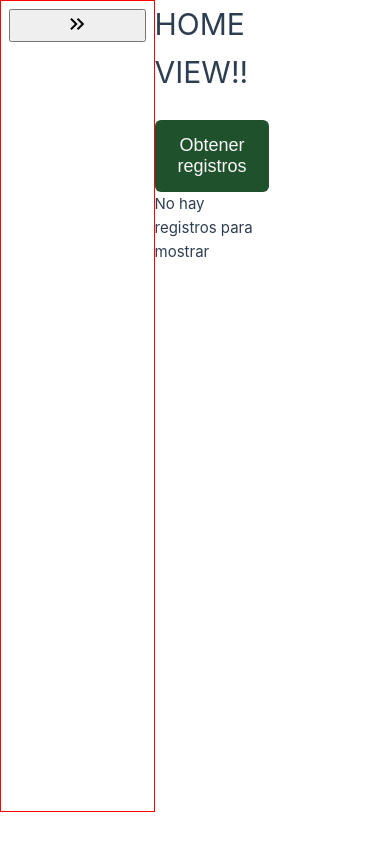
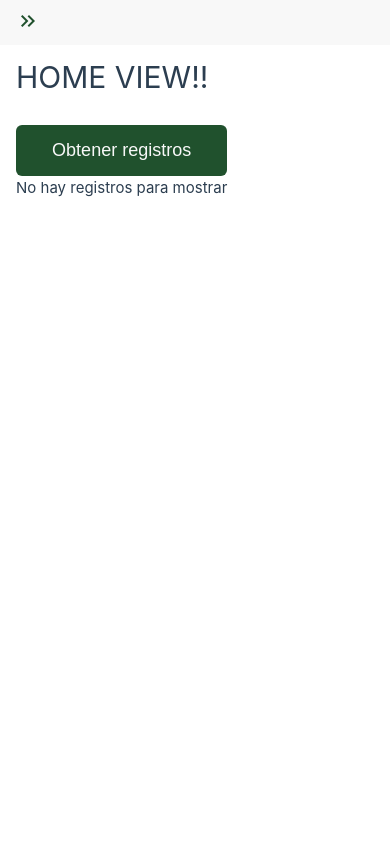
Before and after one commit to Franco2411/prueba-vue, a Vue app: page / in a window 390 px wide. Built offline with nearby package versions, Linux system fonts and the light colour scheme.

Commit message:
Sidebar y topbar en mobile listos

```diff
--- a/src/App.vue
+++ b/src/App.vue
@@ -1,6 +1,6 @@
 <template>
+  <sidebar2 v-if="!isAuthPage"></sidebar2>
   <div id="app">
-    <sidebar2 v-if="!isAuthPage"></sidebar2>
     <router-view></router-view>  <!-- Aquí se mostrará la vista de login -->
   </div>
 </template>
@@ -26,6 +26,7 @@ export default {
 <style scoped>
  #app {
   display: flex;
+  flex-direction: row;
  }
 
 
--- a/src/assets/base.css
+++ b/src/assets/base.css
@@ -101,3 +101,13 @@ body.login-background {
   justify-content: center;
   align-items: center;
 }
+
+@media (max-width: 550px) {
+  body.login-background {
+    display: flex;
+    flex-direction: column;
+    align-items: center;
+    justify-content: center;
+    height: 100vh;
+  }
+}
--- a/src/assets/main.css
+++ b/src/assets/main.css
@@ -3,6 +3,8 @@
 #app {
   /*margin: auto;*/
   font-weight: normal;
+  display: flex;
+  flex-direction: row;
 }
 
 .button-solid {
@@ -48,14 +50,11 @@ a {
 }
 
 @media (max-width: 550px) {
-  body {
-    display: flex;
-    /*place-items: center;*/
-  }
+
 
   #app {
     display: flex;
-    flex-direction: row;
+    flex-direction: column;
 
   }
 
--- a/src/components/icons/sidebar2.vue
+++ b/src/components/icons/sidebar2.vue
@@ -60,7 +60,7 @@ aside {
     flex-direction: column;
     width: calc(2rem + 32px);
     height: 100vh;
-    background-color: var(--vt-c-white-soft);
+    background-color: var(--color-background-soft);
     color: var(--vt-c-primaryColor);
     margin-right: 2rem;
     overflow: hidden;
@@ -80,16 +80,19 @@ aside {
         justify-content: flex-end;
         margin-bottom: 1rem;
 
+
         position: relative;
         top: 0;
         transition: 0.2s ease-out;
 
         .menu-toggle {
             transition: 0.2s ease-in;
+            background-color: var(--color-background-soft);
+
 
             .material-symbols-outlined {
                 font-size: 2rem;
-                color: var(--vt-c-black-soft);
+                color: var(--color-heading);
                 transition: 0.2s ease-in;
 
             }
@@ -161,6 +164,9 @@ aside {
 
             .menu-toggle {
                 transform: rotate(-180deg);
+                color: var(--vt-c-primaryColor);
+                background-color: var(--color-background-soft);
+
             }
         }
 
@@ -177,6 +183,7 @@ aside {
         .accesos {
             .material-symbols-outlined {
                 margin-right: 1rem;
+
             }
         }
 
@@ -187,7 +194,8 @@ aside {
 
     .menu-toggle {
         border: none;
-        background-color: var(--vt-c-white-soft);
+        background-color: var(--color-background-soft);
+        color: var(--vt-c-primaryColor);
     }
 
     .menu-toggle:hover {
@@ -218,9 +226,16 @@ aside {
         display: flex;
         flex-direction: column;
         width: 100%;
-        margin-bottom: 2rem;
-        border: solid 1px red;
+        margin-bottom: 0.5rem;
+        background-color: var(--color-background-soft);
         transition: 0.3s ease-out;
+
+        .menu-toggle {
+            width: 2.5rem;
+            border: none;
+            background-color: var(--color-background-soft);
+            color: var(--vt-c-primaryColor);
+        }
     }
 
     /* Ocultar el aside por defecto en móviles */
@@ -231,7 +246,7 @@ aside {
         z-index: 99;
         width: 250px;
         height: 100vh;
-        background-color: var(--vt-c-white-soft);
+        background-color: var(--color-background-soft);
 
     }
 
@@ -239,6 +254,10 @@ aside {
     .is-expanded {
         display: block;
         transition: 0.3s ease-out;
+
+        &.menu-toggle span {
+            background-color: var(--color-background-soft);
+        }
 
     }
 
--- a/src/views/homeView.vue
+++ b/src/views/homeView.vue
@@ -54,6 +54,7 @@ export default {
 .home-container {
     display: flex;
     flex-direction: column;
+    margin-left: 1rem;
     }
 .contenedor-registros {
     display: flex;
```
